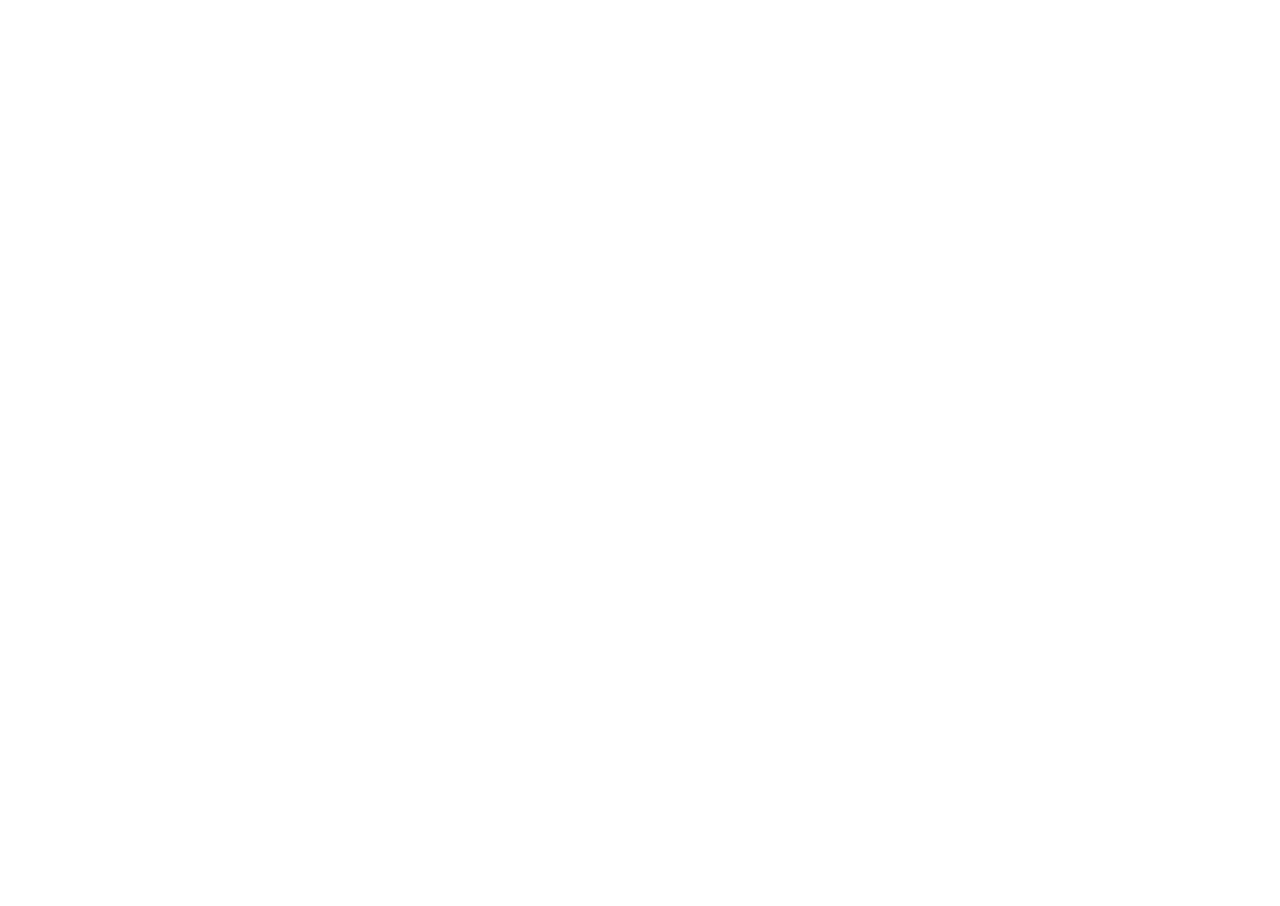
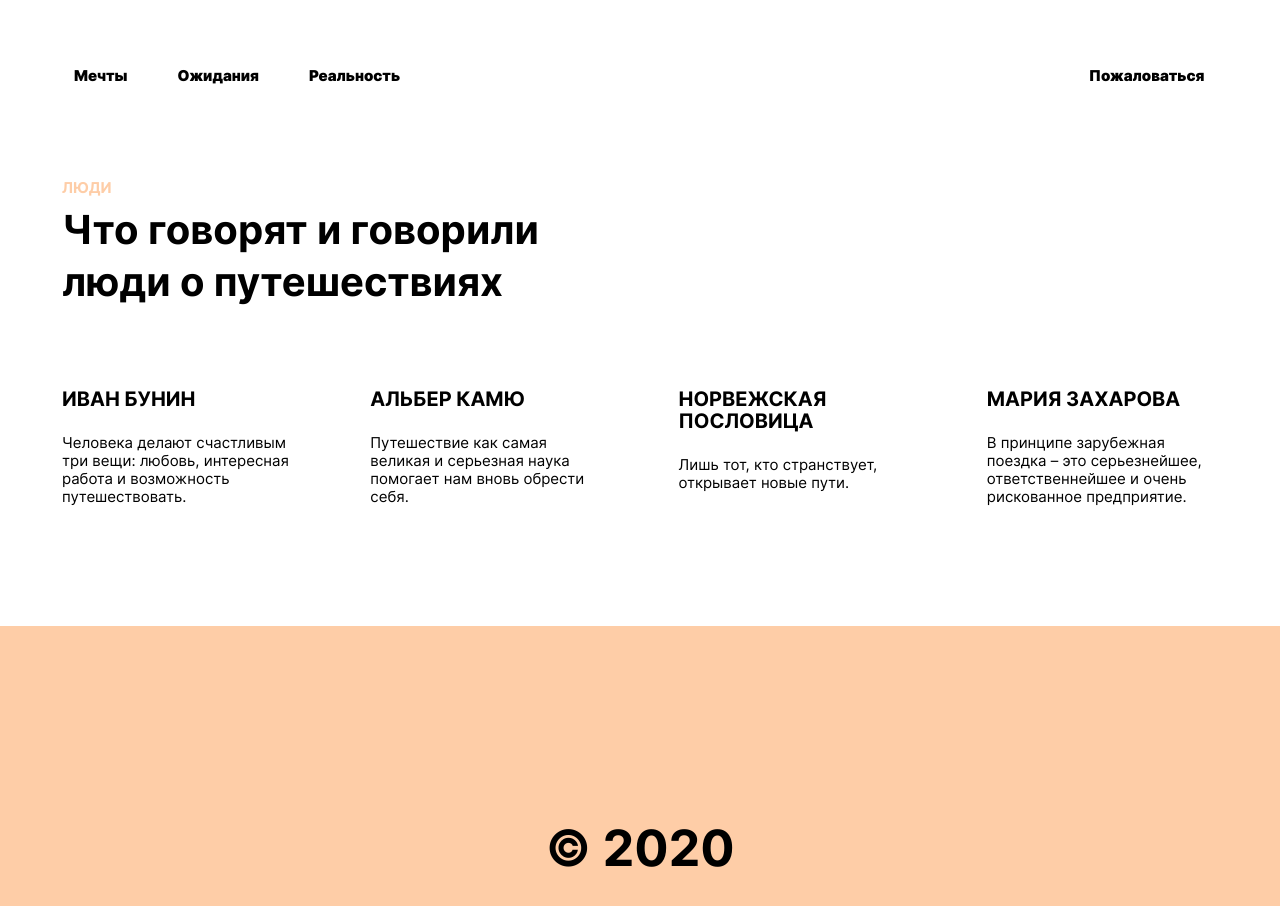
Before and after one commit to OlgaStrelk/kuda-ya-poedu, a plain HTML site: page index.html in a window 1280 px wide. Before the commit the page ends 800 px from the top, so only its background shows below. Drawn offline with Linux system fonts and the light colour scheme.

Commit message:
основа блоков H, F, P

```diff
--- /dev/null
+++ b/blocks/footer/__copyright/footer__copyright.css
@@ -0,0 +1,8 @@
+.footer__copyright{
+  font-size: 50px;
+  line-height: 45px;
+  font-weight: bolder;
+  text-align: center;
+  margin: 0 auto;
+  padding-top: 200px;
+}
--- a/blocks/footer/footer.css
+++ b/blocks/footer/footer.css
@@ -0,0 +1,5 @@
+.footer{
+  width: 100%;
+  background-color: #fecda7;
+  height: 500px;
+}
--- /dev/null
+++ b/blocks/header/__link/header__link.css
@@ -0,0 +1,16 @@
+.header__link{
+  color: #000;
+  text-decoration: none;
+  font-size: 15px;
+  line-height: 12px;
+  font-weight: bolder;
+  list-style-type: none;
+  margin-right: 25px;
+  transition: opacity .4s linear;
+}
+.header__link:nth-of-type(4n){
+  margin-left: 639px;
+}
+.header__link:hover{
+  opacity: .5;
+}
--- /dev/null
+++ b/blocks/header/__menu/header__menu.css
@@ -0,0 +1,6 @@
+.header__menu{
+  display: flex;
+  justify-content: flex-start;
+  padding: 0;
+  margin: 0
+}
--- a/blocks/header/header.css
+++ b/blocks/header/header.css
@@ -0,0 +1,5 @@
+.header{
+  max-width: calc(100% - 148px);
+  margin: 0 auto;
+  margin-top: 70px;
+}
--- /dev/null
+++ b/blocks/page/page.css
@@ -0,0 +1,21 @@
+.page{
+  max-width: 1280px;
+  margin: 0 auto;
+  font-family: 'Inter', sans-serif;
+  color: #000;
+}
+@media screen and (max-width:1024px){
+  .page{
+    max-width: 1080px;
+  }
+}
+@media screen and (max-width:768px){
+  .page{
+    max-width: 768px;
+  }
+}
+@media screen and (max-width:320px){
+  .page{
+    max-width: 320px;
+  }
+}
--- /dev/null
+++ b/blocks/people/__container/people__container.css
@@ -0,0 +1,8 @@
+.people__container{
+list-style-type: none;
+display: flex;
+justify-content: space-between;
+padding: 0;
+margin: 0;
+margin-bottom: 120px;
+}
--- /dev/null
+++ b/blocks/people/__quote-text/people__quote-text.css
@@ -0,0 +1,6 @@
+.people__quote-text{
+  font-size: 15px;
+  line-height: 18px;
+  font-weight: normal;
+  margin: 0;
+}
--- /dev/null
+++ b/blocks/people/__quote-title/people__quote-title.css
@@ -0,0 +1,8 @@
+.people__quote-title{
+  font-size: 20px;
+  font-weight: bolder;
+  line-height: 22px;
+  margin: 0;
+  margin-bottom: 24px;
+  text-transform: uppercase;
+}
--- /dev/null
+++ b/blocks/people/__quote/people__quote.css
@@ -0,0 +1,3 @@
+.people__quote{
+max-width: 20%;
+}
--- /dev/null
+++ b/blocks/people/__subtitle/people__subtitle.css
@@ -0,0 +1,8 @@
+.people__subtitle{
+  margin: 0;
+  font-size: 40px;
+  font-weight: bolder;
+  line-height: 52px;
+  max-width: 583px;
+  margin-bottom: 80px;
+}
--- /dev/null
+++ b/blocks/people/__title/people__title.css
@@ -0,0 +1,10 @@
+.people__title{
+  color: #FECDA7;
+  text-transform: uppercase;
+  font-size: 15px;
+  line-height: 32px;
+  font-weight: bolder;
+  margin: 0;
+  margin-top: 90px;
+
+}
--- /dev/null
+++ b/blocks/people/people.css
@@ -0,0 +1,4 @@
+.people{
+  max-width: calc(100% - 124px);
+  margin: 0 auto;
+}
--- a/index.html
+++ b/index.html
@@ -9,6 +9,14 @@
 <body class="body">
   <div class="page">
     <header class="header">
+      <nav>
+        <ul class="header__menu">
+          <li class="header__link"><a href="#" class="header__link">Мечты</a></li>
+          <li class="header__link"><a href="#" class="header__link">Ожидания</a></li>
+          <li class="header__link"><a href="#" class="header__link">Реальность</a></li>
+          <li class="header__link"><a href="#" class="header__link">Пожаловаться</a></li>
+        </ul>
+      </nav>
     </header>
     <div class="content">
       <section class="lead">
@@ -22,9 +30,30 @@
         </article>
       </section>
       <section class="people">
+        <p class="people__title">Люди</p>
+        <h2 class="people__subtitle">Что говорят и говорили люди о путешествиях</h2>
+        <ul class="people__container">
+          <li class="people__quote">
+           <p class="people__quote-title">Иван Бунин</p>
+           <p class="people__quote-text">Человека делают счастливым три вещи: любовь, интересная работа и возможность путешествовать.</p>
+          </li>
+          <li class="people__quote">
+           <p class="people__quote-title">Альбер Камю</p>
+           <p class="people__quote-text">Путешествие как самая великая и серьезная наука помогает нам вновь обрести себя.</p>
+          </li>
+          <li class="people__quote">
+           <p class="people__quote-title">Норвежская пословица</p>
+           <p class="people__quote-text">Лишь тот, кто странствует, открывает новые пути.</p>
+          </li>
+          <li class="people__quote">
+           <p class="people__quote-title">Мария Захарова</p>
+           <p class="people__quote-text">В принципе зарубежная поездка – это серьезнейшее, ответственнейшее и очень рискованное предприятие.</p>
+          </li>
+        </ul>
       </section>
     </div>
     <footer class="footer">
+      <p class="footer__copyright">&copy; 2020</p>
     </footer>
   </div>
 </body>
--- a/pages/index.css
+++ b/pages/index.css
@@ -1,2 +1,18 @@
 @import url(../vendor/normalize.css);
 @import url(../fonts/fonts.css);
+@import url(../blocks/page/page.css);
+
+@import url(../blocks/header/header.css);
+@import url(../blocks/header/__menu/header__menu.css);
+@import url(../blocks/header/__link/header__link.css);
+
+@import url(../blocks/people/people.css);
+@import url(../blocks/people/__title/people__title.css);
+@import url(../blocks/people/__subtitle/people__subtitle.css);
+@import url(../blocks/people/__container/people__container.css);
+@import url(../blocks/people/__quote/people__quote.css);
+@import url(../blocks/people/__quote-title/people__quote-title.css);
+@import url(../blocks/people/__quote-text/people__quote-text.css);
+
+@import url(../blocks/footer/footer.css);
+@import url(../blocks/footer/__copyright/footer__copyright.css);
```
Also changed, not shown: 1 other file.
